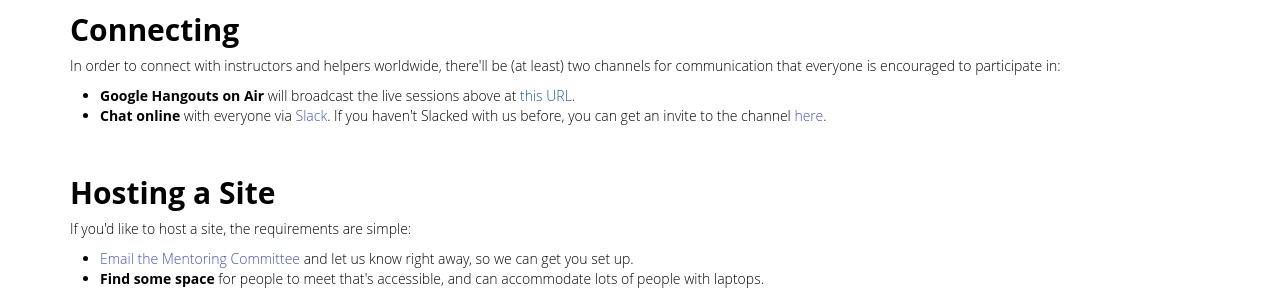
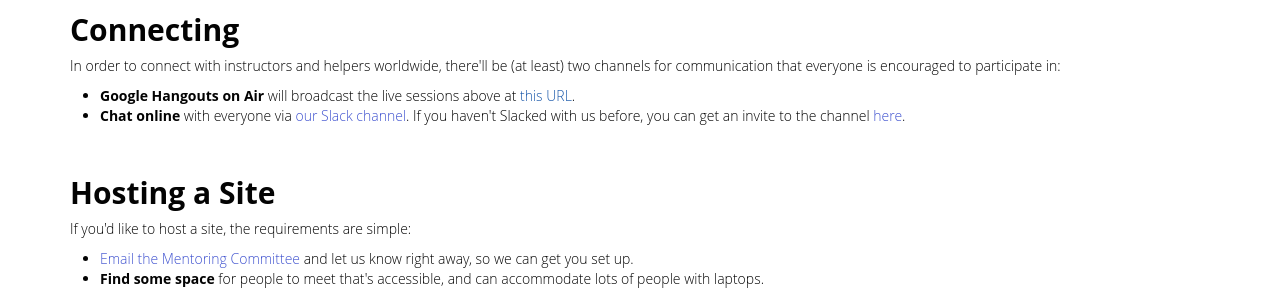
Before and after one commit to swcarpentry/instructor-retreat-2015, a Jekyll site: the page built from index.html, in a window 1280 px wide. Shown: the part 567-858 px from the top of the page. Built offline with Jekyll 4.4.1, drawn with Linux system fonts in a browser that asks for light colours; a script that is not in the unit is left out.

Commit message:
Update connecting.html

```diff
--- a/_includes/connecting.html
+++ b/_includes/connecting.html
@@ -3,7 +3,7 @@
     <p>In order to connect with instructors and helpers worldwide, there'll be (at least) two channels for communication that everyone is encouraged to participate in:</p>
     <ul>
         <li><strong>Google Hangouts on Air</strong> will broadcast the live sessions above at <a href="">this URL</a>.</li>
-        <li><strong>Chat online</strong> with everyone via <a href="https://swcarpentry.slack.com/">Slack</a>. If you haven't Slacked with us before, you can get an invite to the channel <a href='http://swc-slack-invite.herokuapp.com/'>here</a>.</li>
+        <li><strong>Chat online</strong> with everyone via <a href="https://swcarpentry.slack.com/">our Slack channel</a>. If you haven't Slacked with us before, you can get an invite to the channel <a href='http://swc-slack-invite.herokuapp.com/'>here</a>.</li>
     </ul>
 
 </div>
```
